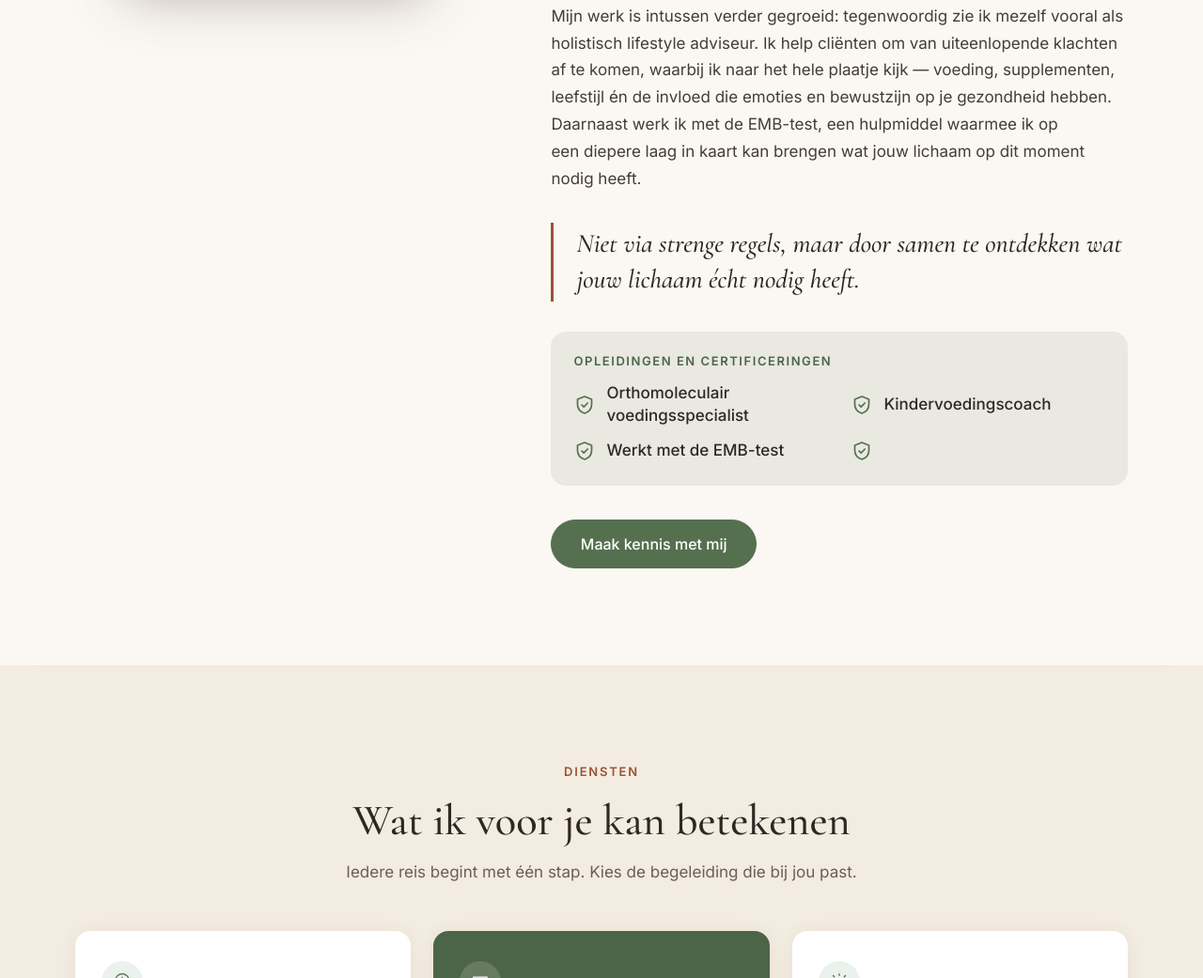
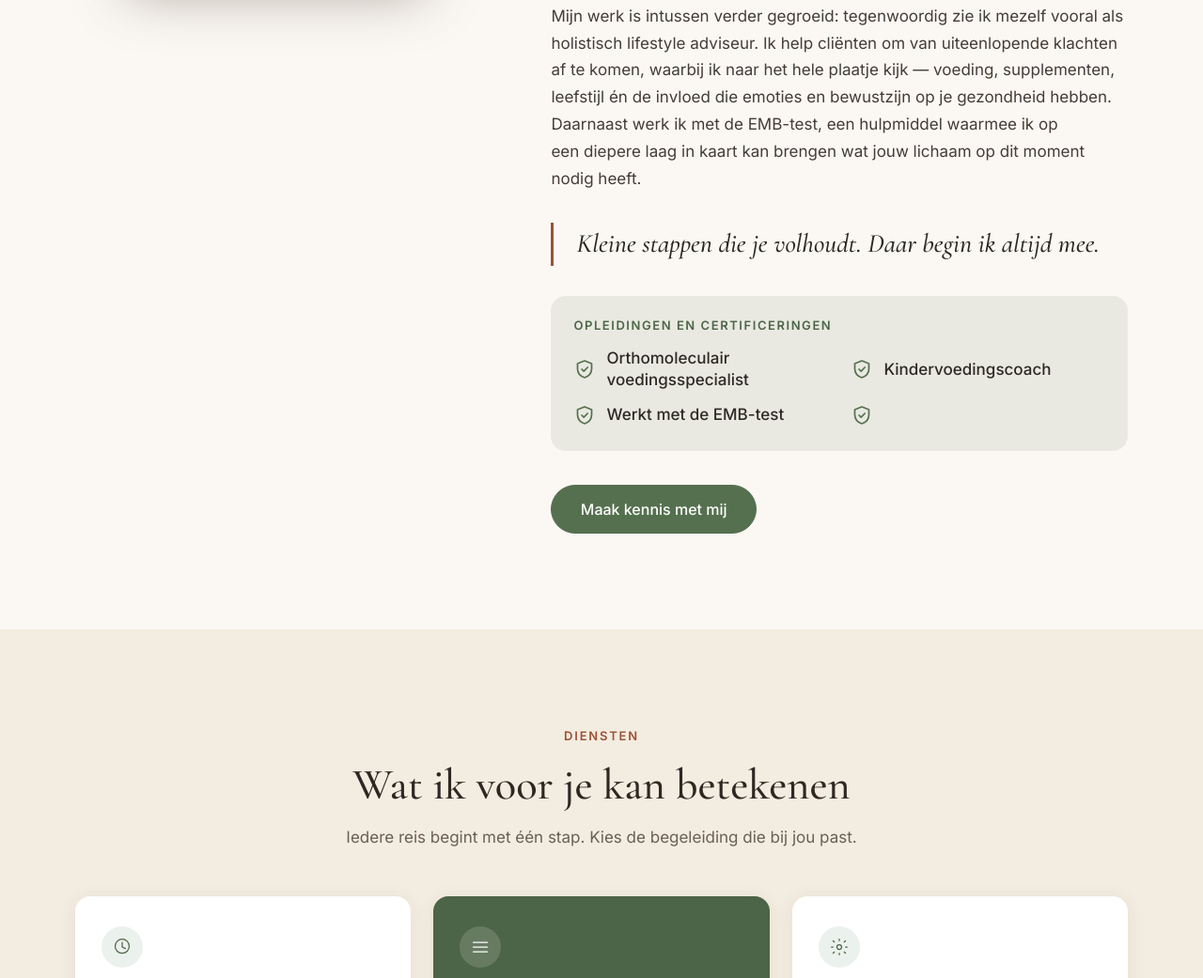
Before and after one commit to bartderuijter/circleofhealth, a plain HTML site: page index.html in a window 1280 px wide. Shown: the part 1346-2387 px from the top of the page at 94% size. Drawn offline with Linux system fonts and the light colour scheme; no server answers.

Commit message:
About: plainer, more personal quote
Co-Authored-By: Claude Fable 5.2 <noreply@anthropic.com>
Claude-Session: https://claude.ai/code/session_01VnBhwSKR91pvhVdT6PYMyK

```diff
--- a/index.html
+++ b/index.html
@@ -154,7 +154,7 @@
         </div>
 
         <blockquote class="about-quote">
-          <p class="editable" data-field="aboutQuote" data-placeholder="Een uitspraak die bij je past">Niet via strenge regels, maar door samen te ontdekken wat jouw lichaam écht nodig heeft.</p>
+          <p class="editable" data-field="aboutQuote" data-placeholder="Een uitspraak die bij je past">Kleine stappen die je volhoudt. Daar begin ik altijd mee.</p>
         </blockquote>
 
         <div class="certs">
```
